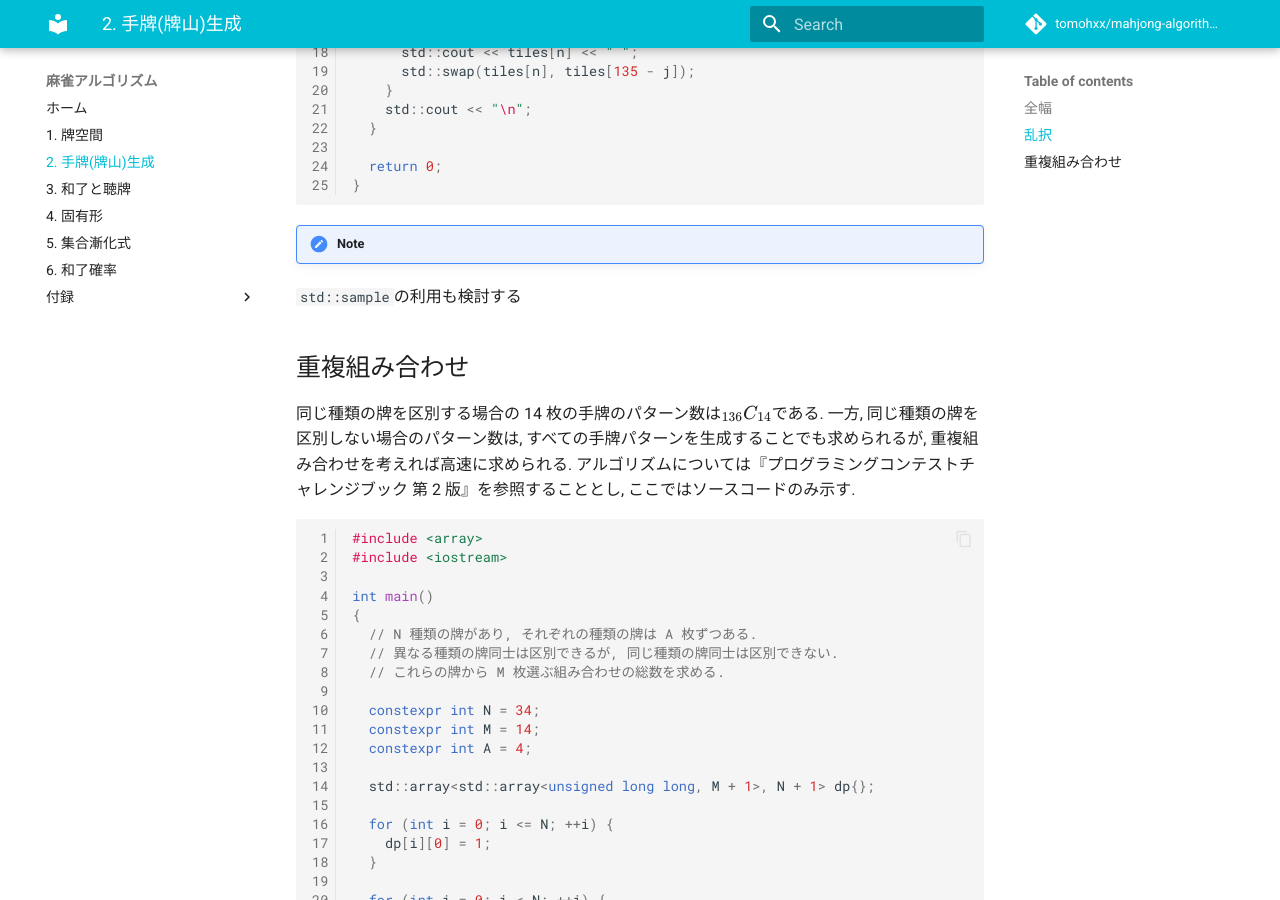
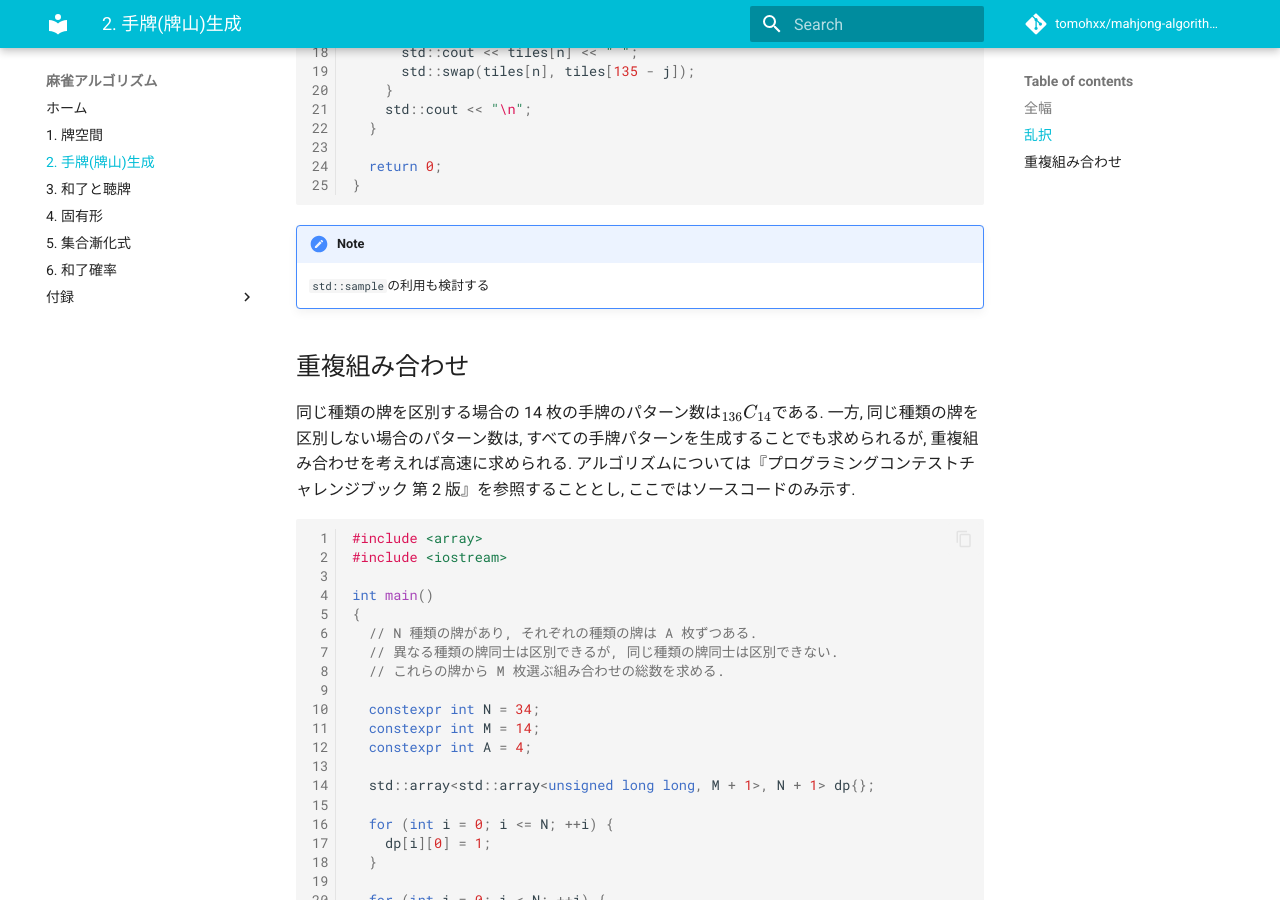
Before and after one commit to tomohxx/mahjong-algorithm-book, an MkDocs documentation site: the page built from docs/generating_hand.md, in a window 1280 px wide and 900 px high, scrolled down 1519 px. Built offline with MkDocs 1.6.1 and Material for MkDocs 9.7.7, drawn with Linux system fonts in a browser that asks for light colours; comment, search, counter and statistics services are not loaded.

Commit message:
fix admonitions syntax

````diff
--- a/docs/generating_hand.md
+++ b/docs/generating_hand.md
@@ -73,8 +73,9 @@ int main()
 }
 ```
 
-!!! Note
-`std::sample`の利用も検討する
+!!! note
+
+    `std::sample`の利用も検討する
 
 ## 重複組み合わせ
 
--- a/mkdocs.yml
+++ b/mkdocs.yml
@@ -23,6 +23,8 @@ markdown_extensions:
   - pymdownx.arithmatex:
       generic: true
   - admonition
+  - pymdownx.details
+  - pymdownx.superfences
   - def_list
   - toc:
       permalink: true
````
